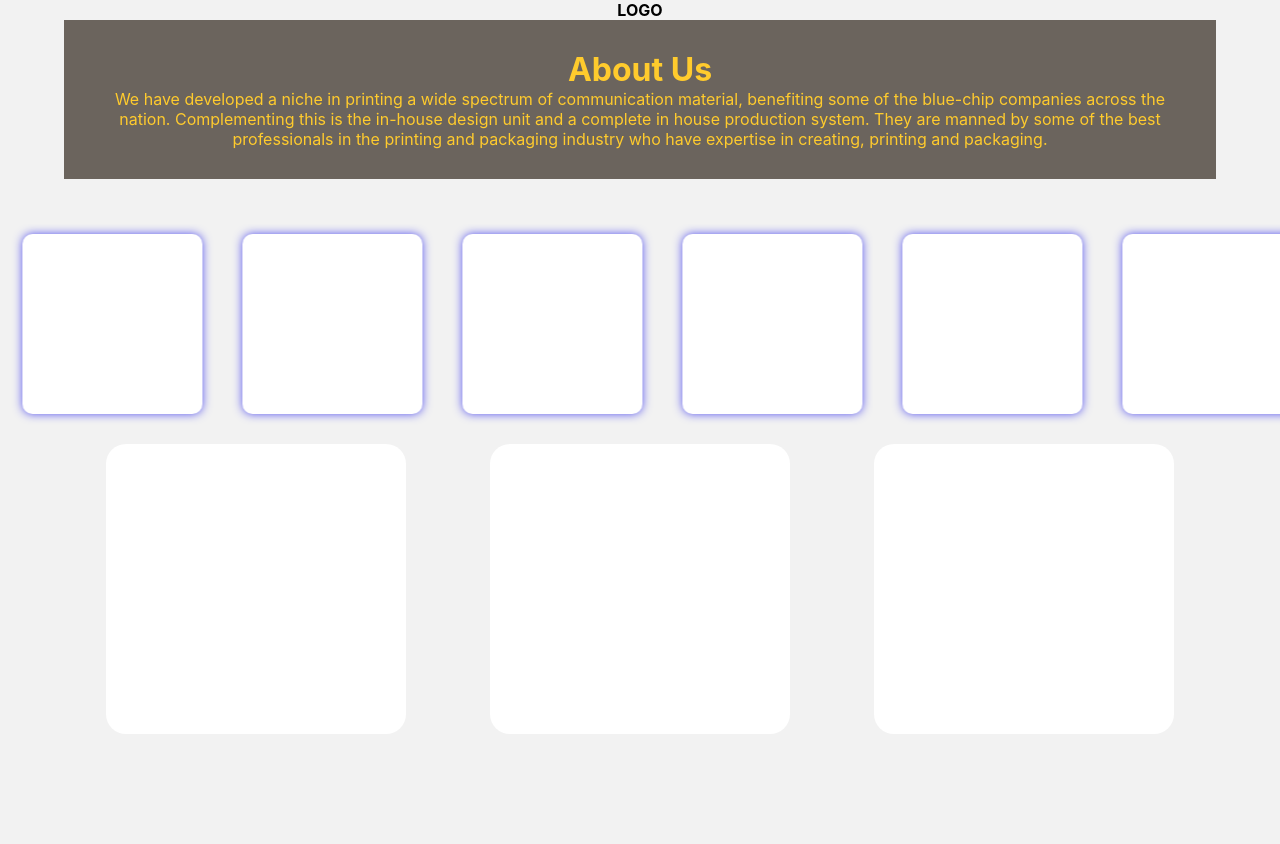
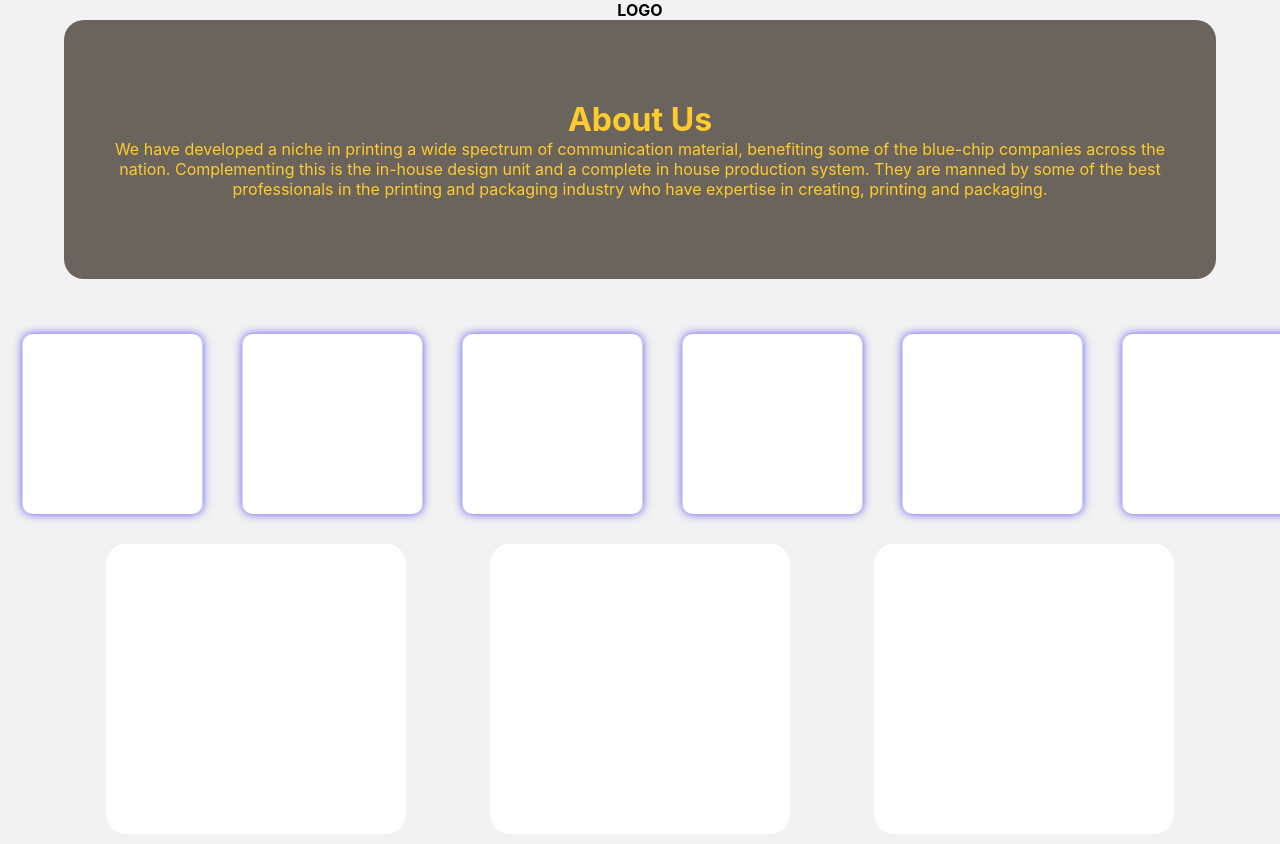
Before and after one commit to afshakhanum/Dolphin-signs, a React (Create React App) app: page / in a window 1280 px wide. Before the commit the page ends 800 px from the top, so only its background shows below. Built offline with nearby package versions, Linux system fonts and the light colour scheme.

Commit message:
css modification

```diff
--- a/src/Components/Introduction/Intro.css
+++ b/src/Components/Introduction/Intro.css
@@ -3,8 +3,9 @@
     background-color: #6b645d;
     color: #ffcb2d;
     text-align: center;
-    padding: 30px 50px;
+    padding: 80px 50px;
     margin-bottom: 45px;
+    border-radius: 20px;
 }
 .container h1, p{
     background-color: #6b645d;
```
